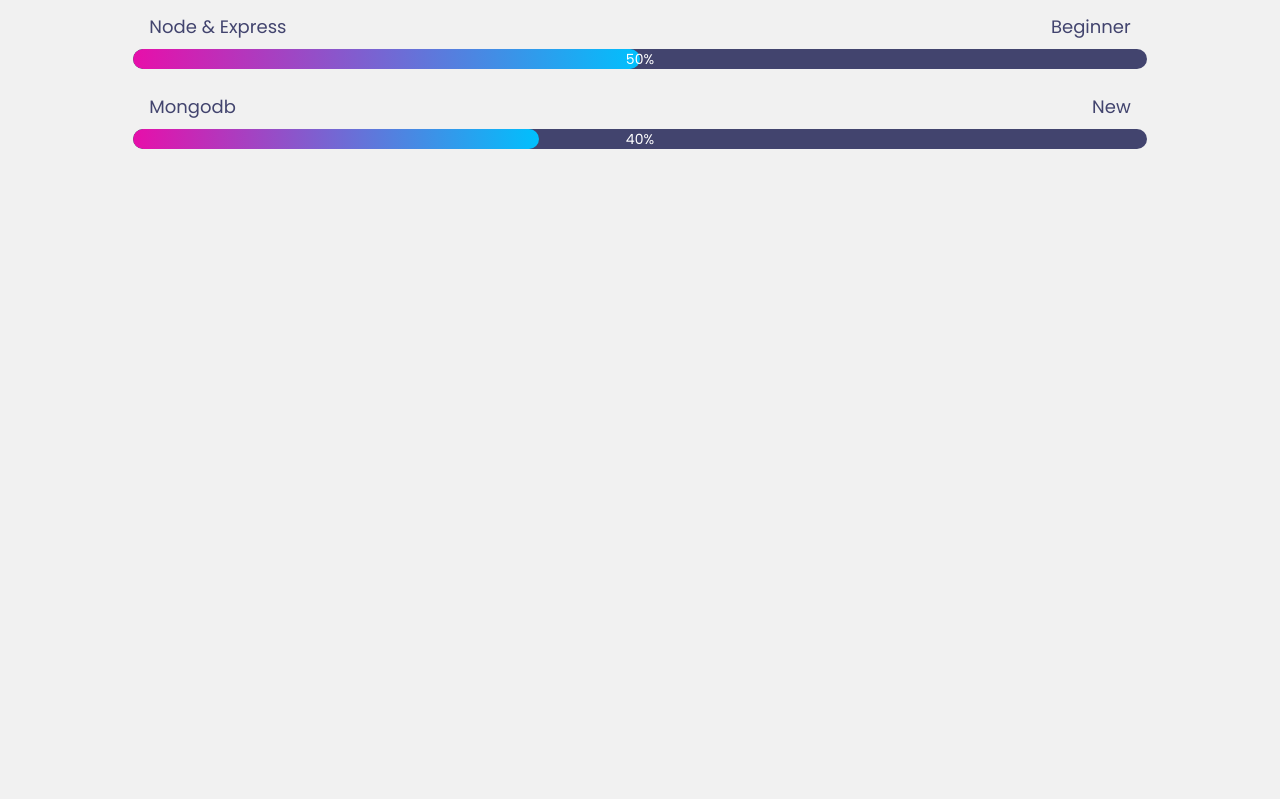
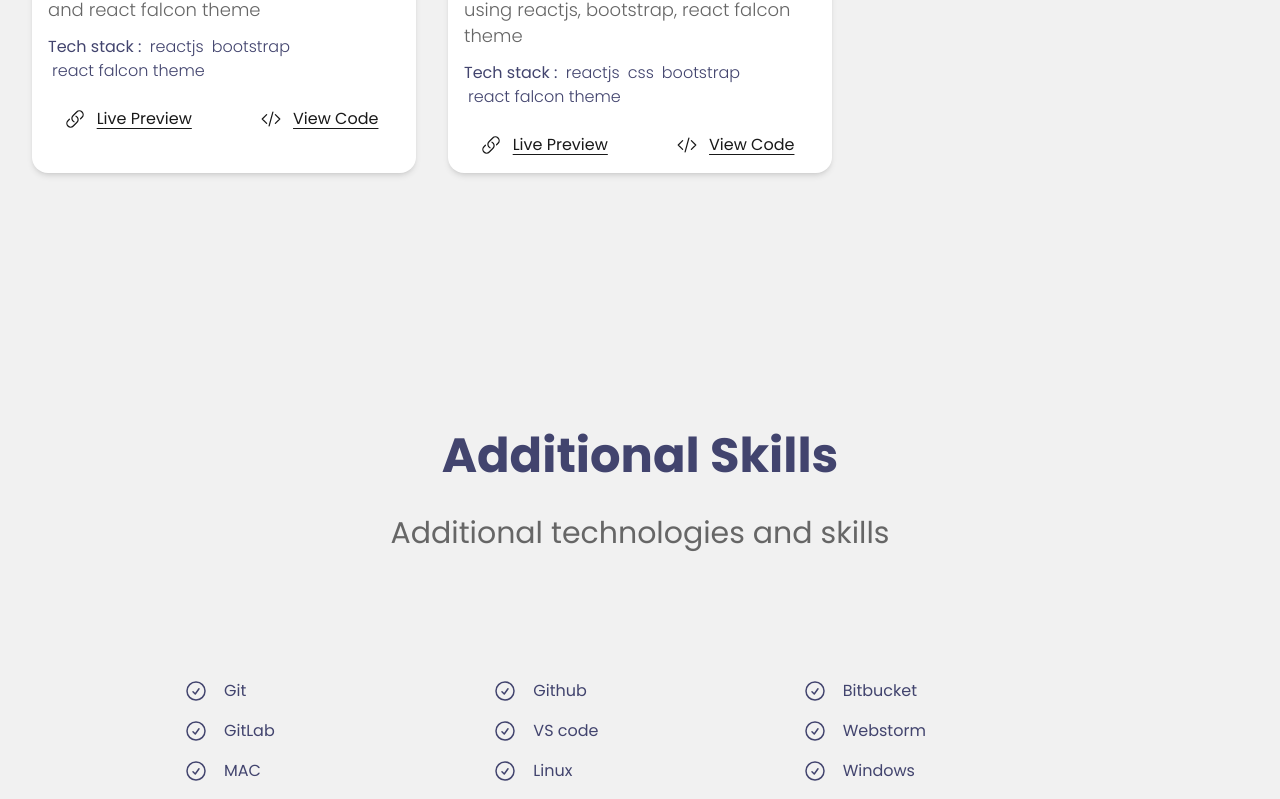
Before and after one commit to amiamitswe/portfolio, a React (Vite) app: page / in a window 1280 px wide. Shown: the part 3504-4303 px from the top of the page. Before the commit the page ends 3701 px from the top, so only its background shows below. Built offline with nearby package versions, Linux system fonts and the light colour scheme.

Commit message:
add additional skill section

```diff
--- a/src/App.jsx
+++ b/src/App.jsx
@@ -4,6 +4,7 @@ import HeroSection from "./components/HeroSection";
 import MyTechStack from "./components/MyTechStack";
 import MyProjects from "./components/MyProjects";
 import MySkills from "./components/MySkills";
+import AdditionalSkills from "./components/AdditionalSkills";
 
 function App() {
   // On page load or when changing themes, best to add inline in `head` to avoid FOUC
@@ -38,8 +39,9 @@ function App() {
       <Header />
       <HeroSection />
       <MyTechStack />
+      <MySkills />
       <MyProjects />
-      <MySkills />
+      <AdditionalSkills />
     </>
   );
 }
--- /dev/null
+++ b/src/components/AdditionalSkills.jsx
@@ -0,0 +1,37 @@
+import OtherSkill from "./common/OtherSkill";
+import SectionTitle from "./common/SectionTitle";
+
+function AdditionalSkills() {
+  const additionalSkills = [
+    { title: "Git" },
+    { title: "Github" },
+    { title: "Bitbucket" },
+    { title: "GitLab" },
+    { title: "VS code" },
+    { title: "Webstorm" },
+    { title: "MAC" },
+    { title: "Linux" },
+    { title: "Windows" },
+    { title: "Teamwork" },
+    { title: "Quick learning" },
+    { title: "Communication skill" },
+    { title: "Client handling" },
+    { title: "B2 english" },
+  ];
+  return (
+    <div className="max-w-7xl w-full mx-auto p-6 lg:px-8 lg:mt-[200px] mt-28">
+      <SectionTitle
+        title="Additional Skills"
+        info="Additional technologies and skills"
+      />
+
+      <div className="lg:w-9/12 w-full mx-auto grid md:grid-cols-3 grid-cols-2 gap-4">
+        {additionalSkills?.map((skill) => (
+          <OtherSkill key={skill.title} title={skill.title} />
+        ))}
+      </div>
+    </div>
+  );
+}
+
+export default AdditionalSkills;
--- /dev/null
+++ b/src/components/common/CheckIcon.jsx
@@ -0,0 +1,20 @@
+function CheckIcon() {
+  return (
+    <svg
+      xmlns="http://www.w3.org/2000/svg"
+      fill="none"
+      viewBox="0 0 24 24"
+      strokeWidth={1.5}
+      stroke="currentColor"
+      className="w-6 h-6"
+    >
+      <path
+        strokeLinecap="round"
+        strokeLinejoin="round"
+        d="M9 12.75L11.25 15 15 9.75M21 12a9 9 0 11-18 0 9 9 0 0118 0z"
+      />
+    </svg>
+  );
+}
+
+export default CheckIcon;
--- /dev/null
+++ b/src/components/common/OtherSkill.jsx
@@ -0,0 +1,19 @@
+import CheckIcon from "./CheckIcon";
+import PropTypes from "prop-types";
+
+function OtherSkill({ title }) {
+  return (
+    <div className="text-light-blue dark:text-gray3">
+      <p className="flex items-start gap-x-4">
+        <span><CheckIcon /></span>
+        {title}
+      </p>
+    </div>
+  );
+}
+
+OtherSkill.propTypes = {
+  title: PropTypes.string.isRequired,
+};
+
+export default OtherSkill;
```
